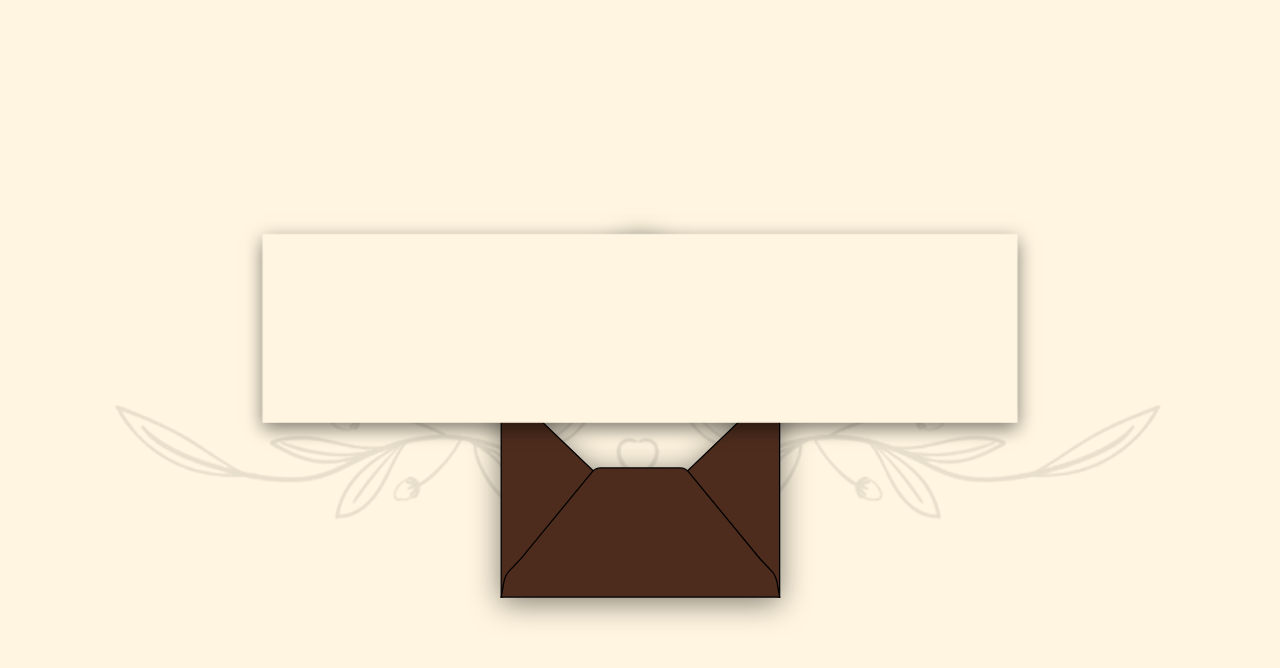
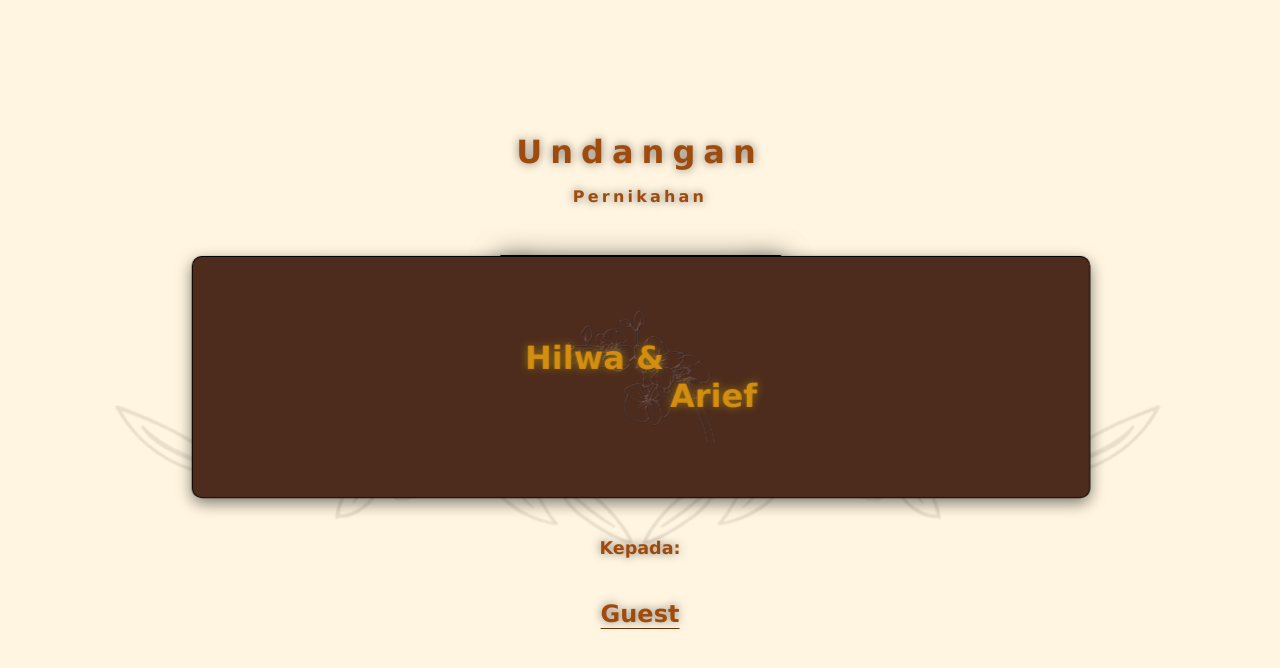
Before and after one commit to ThomasPunk/Wedding, a plain HTML site: page index.html in a window 1280 px wide. Drawn offline with Linux system fonts and the light colour scheme.

Commit message:
Tes 3 April 2025 18.52

```diff
--- a/index.html
+++ b/index.html
@@ -48,7 +48,6 @@ body{
   opacity: 0;
   visibility: hidden;
 }
-
 
 /* pengaturan loadig Page */
 .loadingPage{
@@ -192,15 +191,21 @@ body{
   border-radius: 10px;
   box-shadow: 0px 5px 15px rgba(0, 0, 0, 0.5);
   background-color: rgb(77, 44, 29);
-  transform: translateZ(2px);
+  transform: translateZ(.3px);
  }
 
 .envelopeBack{
   position: absolute;
+  width: 70vw;
+  height: 190.45px;
+  transform: rotateY(180deg)translate3d(-1.5px, 5px, -.1px);
+}
+
+.envelopeBackSVG{
+  position: absolute;
   fill: rgb(77, 44, 29);
   stroke: black;
   stroke-width: 1px;
-  transform: rotateY(180deg);
   width: 70vw;
   height: 190.45px;
   max-width: 100%; /* Agar tidak melebihi lebar parent */
@@ -212,6 +217,27 @@ body{
   filter:drop-shadow( 0px 5px 15px rgba(0, 0, 0, 0.5));
   overflow: visible;
   background-color: transparent;
+}
+
+.envelopeBackUp{
+  position: absolute;
+  width: 70vw;
+  height: 190.45px;
+  transform-origin: 0px 5px;
+  transform: translate(0px,5px);
+}
+.scene2up .envelope{
+  transform: rotateY(180deg);
+  top:50vh ;
+}
+
+.scene2up .envelopeBackUp{
+  animation: openUp 1s ease-in forwards ;
+}
+
+@keyframes openUp {
+  from{transform: rotateX(0deg) translate3d(0px,5px,-.1px);}
+  to {transform: rotateX(-180deg) translate3d(0px,5px,-.5px);}
 }
 
 .envelopeFront h2{
@@ -344,20 +370,6 @@ img#img2{
 
 /* Pengaturan Scene2 */
 
-
-.scene2up .envelope{
-  transform: rotateY(180deg);
-  top:50vh ;
-}
-.scene2up #envelopeUp{
-  animation: openUp 1s ease-in-out forwards;
-  transform-origin: 0px -23px;
-}
-
-@keyframes openUp {
-  to {transform: rotateX(180deg);}
-}
-
 .boxLetter{
   position: absolute;
   transform: rotateY(180deg);
@@ -368,18 +380,32 @@ img#img2{
   box-shadow: 0px 5px 15px rgba(0, 0, 0, 0.5);
   overflow: visible;
   background-color: rgb(255, 245, 224);
-  transform: translate3d(10vw, 5px, 1px);
+  transform: translate3d(10vw, 10px, .2px);
 }
 
 .scene2up .boxLetter{
-  animation: gotBigger 10s linear forwards 1s;
+  animation: gotBigger 2s linear forwards 1.2s;
 }
 @keyframes gotBigger {
-  0%{transform: translate3d(10vw, 5px, 1px);}
-  30%{transform: translate3d(10vw, -150px, 1px);}
+  0%{transform: translate3d(10vw, 5px, .2px);}
+  30%{transform: translate3d(10vw, -150px, .2px);}
   95%{transform: translate3d(10vw, -90px, -501px);}
   100%{transform: translate3d(10vw, -30px, -501px);visibility: hidden;}
 }
+
+.scene2up .textScene1{
+  animation: fadeOut 1.2s linear forwards;
+}
+
+.scene2up .envelopeBackSVG, .scene2up #img2{
+  will-change: opacity, visibility;
+  animation: fadeOut .2s linear forwards 2.8s;
+}
+
+
+
+
+
 /* Pengaturan Scene3 */
 
 
@@ -525,7 +551,7 @@ update 3 april 2025 14.34
     <div class="loadingBit2"></div>
   </div>
 
-  <div class="main scene2up" >
+  <div class="main scene0" >
     <div class="swipeUp">
       <div></div>
       <div></div>
@@ -538,10 +564,12 @@ update 3 april 2025 14.34
     <h2 class="textScene0"><span id="nama"></span></h2>
     <div class="envelope">
       <div class="envelopeFront">
-        <h2>Hilwa &<br>&nbsp;&nbsp;&nbsp;&nbsp;&nbsp;&nbsp;&nbsp;&nbsp;&nbsp;&nbsp;&nbsp;&nbsp;&nbsp;Arief</h2>
+        <h2>Hilwa &
+          <br>&nbsp;&nbsp;&nbsp;&nbsp;&nbsp;&nbsp;&nbsp;&nbsp;&nbsp;&nbsp;&nbsp;&nbsp;&nbsp;Arief</h2>
         <img src="flower1.png" style="scale: 0.3">
       </div>
-      <svg class="envelopeBack" xmlns="http://www.w3.org/2000/svg" viewBox="-16 -18 220.42921 150.45351" >
+      <div class="envelopeBack">
+        <svg class="envelopeBackSVG" xmlns="http://www.w3.org/2000/svg" viewBox="-16 -18 220.42921 150.45351" >
           <path
             d="m 121.44578,48.06903 c -2.872,2.49622 -4.80727,5.89552 -5.48319,9.63511 l 2.1e-4,-0.0138 c 0.67599,3.73931 2.6095,7.13871 5.48259,9.6357 l -0.031,0.0223 63.82953,61.21181 0.0123,0.047 c 3.34641,3.6582 7.72089,6.22939 12.5519,7.378 l 6.73629,1.70561 2.1e-4,-160.00021 -6.73551,1.7061 v 0.0122 c -4.83161,1.14829 -9.20609,3.72039 -12.5536,7.37799 l -0.0479,0.0109 -63.82889,61.21122 0.0675,0.0601 z"
             id="envelopeRight" />
@@ -551,10 +579,15 @@ update 3 april 2025 14.34
           <path
             d="m 202.3096,125.28944 c -1.2767,-6.26649 -4.13632,-8.1383 -5.44862,-9.5705 l -8.04478,-8.5252 -55.7597,-67.812 c -1.7847,-2.41938 -4.6199,-3.81741 -7.60691,-3.74699 H 63.57481 c -2.9863,-0.0702 -5.82292,1.32761 -7.60512,3.74699 l -55.82009,67.9505 -7.91379,8.3867 c -1.3128,1.4322 -4.17231,3.30401 -5.44901,9.5705 l -2.24169,12.4012 h 0.003 109.9996 110.00031 0.004 l -2.24158,-12.4012 z"
             id="envelopeDown" />
+        </svg>
+      </div>
+      <div class="envelopeBackUp">
+        <svg class="envelopeBackSVG" xmlns="http://www.w3.org/2000/svg" viewBox="-16 -18 220.42921 150.45351" >
           <path
             d="m 204.54748,-22.30946 c 0,0.7409 -2.23841,12.30429 -2.23841,12.30429 -1.27677,6.266 -4.13607,8.13823 -5.4483,9.57051 l -91.43008,96.8896 c -3.002,2.6494 -5.9188,4.812 -10.8832,4.812 -4.5165,0 -7.88031,-2.1626 -10.88241,-4.812 L -7.76479,-0.43466 c -1.31251,-1.43228 -4.17181,-3.30451 -5.44852,-9.57051 0,0 -2.23809,-11.56339 -2.23809,-12.30429 z"
             id="envelopeUp" />
         </svg>
+      </div>
       <div class="boxLetter"></div>
     </div>
     <h4 class="textScene1" id="arrum21">
```
Lines whose indentation alone changed are shown as unchanged.
